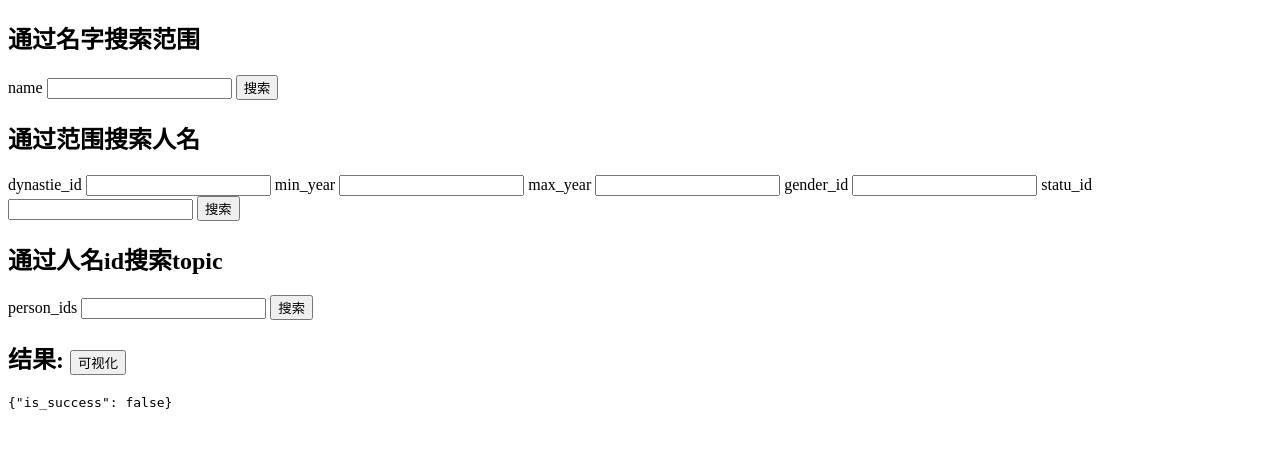
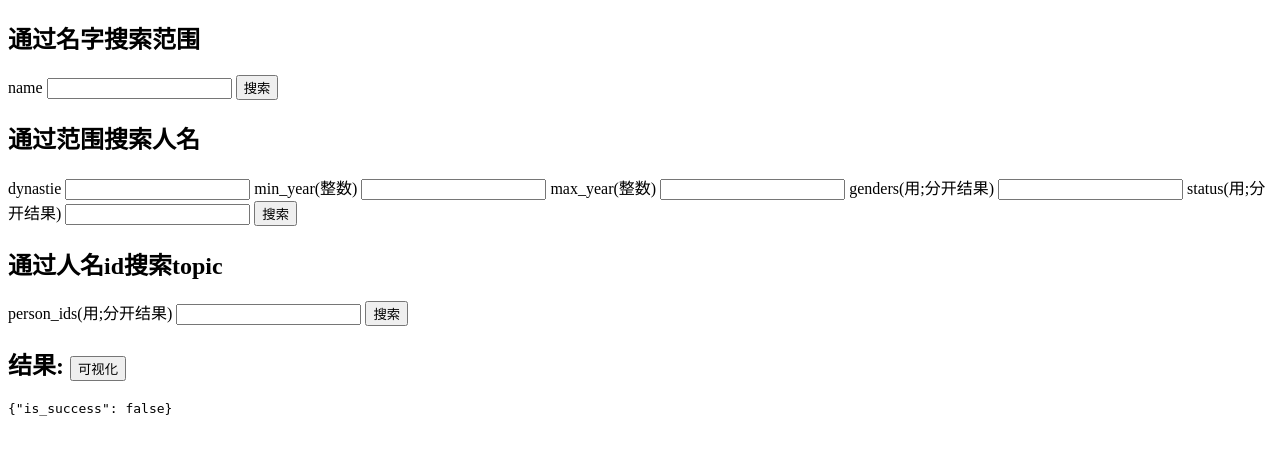
Before and after one commit to kuoluo1995/group_anaysis, a Django app: page /test_search_ranges_by_name/ in a window 1280 px wide. Shown: the top 455 px of the page. Run offline with Django 3.2, Linux system fonts and the light colour scheme; parts of the project's set-up code (start-up, migrations or seed data) failed here and were passed over.

Commit message:
update test

```diff
--- a/group_anaysis/urls.py
+++ b/group_anaysis/urls.py
@@ -4,11 +4,12 @@ from group_anaysis import view
 
 urlpatterns = [
     # debug
-    path('test/', view.test_html),
+    path('test_init_ranges/', view.test_init_ranges),
     path('test_search_ranges_by_name/', view.test_search_ranges_by_name),
     path('test_search_person_by_ranges/', view.test_search_person_by_ranges),
     path('test_search_topics_by_person_ids/', view.test_search_topics_by_person_ids),
     # online
+    path('init_ranges/', view.init_ranges),
     path('search_ranges_by_name/', view.search_ranges_by_name),
     path('search_person_by_ranges/', view.search_person_by_ranges),
     path('search_topics_by_person_ids/', view.search_topics_by_person_ids),
--- a/group_anaysis/view.py
+++ b/group_anaysis/view.py
@@ -1,12 +1,16 @@
 import json
 from django.http import HttpResponse
-from django.shortcuts import render, render_to_response
+from django.shortcuts import render
 
-from services.service import get_ranges_by_name, get_person_by_ranges, get_topics_by_person_ids
+from services.service import get_ranges_by_name, get_person_by_ranges, get_topics_by_person_ids, get_init_ranges
 
 
-def test_html(request):
-    return render_to_response('test_post.html')
+def test_init_ranges(request):
+    request.encoding = 'utf-8'
+    result = get_init_ranges()
+    result['is_success'] = True
+    json_result = json.dumps(result)
+    return render(request, 'test_post.html', {'result': json_result})
 
 
 def test_search_ranges_by_name(request):
@@ -22,20 +26,19 @@ def test_search_ranges_by_name(request):
 def test_search_person_by_ranges(request):
     request.encoding = 'utf-8'
     result = {'is_success': False}
-    dynastie_id = min_year = max_year = gender_id = statu_id = None
-    if 'dynastie_id' in request.POST and request.POST['dynastie_id']:
-        dynastie_id = int(request.POST['dynastie_id'])
+    dynastie = min_year = max_year = genders = status = None
+    if 'dynastie' in request.POST and request.POST['dynastie']:
+        dynastie = request.POST['dynastie']
     if 'min_year' in request.POST and request.POST['min_year']:
         min_year = int(request.POST['min_year'])
     if 'max_year' in request.POST and request.POST['max_year']:
         max_year = int(request.POST['max_year'])
-    if 'gender_id' in request.POST and request.POST['gender_id']:
-        gender_id = int(request.POST['gender_id'])
-    if 'statu_id' in request.POST and request.POST['statu_id']:
-        statu_id = int(request.POST['statu_id'])
-    if dynastie_id is not None and (
-            min_year is not None or max_year is not None or gender_id is not None or statu_id is not None):
-        result = get_person_by_ranges(dynastie_id, min_year, max_year, gender_id, statu_id)
+    if 'genders' in request.POST and request.POST['genders']:
+        genders = request.POST['genders'].split(';')
+    if 'status' in request.POST and request.POST['status']:
+        status = request.POST['status'].split(';')
+    if dynastie is not None:
+        result = get_person_by_ranges(dynastie, min_year, max_year, genders, status)
         result['is_success'] = True
     json_result = json.dumps(result)
     return render(request, 'test_post.html', {'result': json_result})
@@ -53,6 +56,14 @@ def test_search_topics_by_person_ids(request):
     return render(request, 'test_post.html', {'result': json_result})
 
 
+def init_ranges(request):
+    request.encoding = 'utf-8'
+    result = get_init_ranges()
+    result['is_success'] = True
+    json_result = json.dumps(result)
+    return HttpResponse(json_result, content_type="application/json")
+
+
 def search_ranges_by_name(request):
     request.encoding = 'utf-8'
     result = {'is_success': False}
@@ -66,20 +77,19 @@ def search_ranges_by_name(request):
 def search_person_by_ranges(request):
     request.encoding = 'utf-8'
     result = {'is_success': False}
-    dynastie_id = min_year = max_year = gender_id = statu_id = None
-    if 'dynastie_id' in request.POST and request.POST['dynastie_id']:
-        dynastie_id = int(request.POST['dynastie_id'])
+    dynastie = min_year = max_year = genders = status = None
+    if 'dynastie' in request.POST and request.POST['dynastie']:
+        dynastie = request.POST['dynastie']
     if 'min_year' in request.POST and request.POST['min_year']:
         min_year = int(request.POST['min_year'])
     if 'max_year' in request.POST and request.POST['max_year']:
         max_year = int(request.POST['max_year'])
-    if 'gender_id' in request.POST and request.POST['gender_id']:
-        gender_id = int(request.POST['gender_id'])
-    if 'statu_id' in request.POST and request.POST['statu_id']:
-        statu_id = int(request.POST['statu_id'])
-    if dynastie_id is not None and (
-            min_year is not None or max_year is not None or gender_id is not None or statu_id is not None):
-        result = get_person_by_ranges(dynastie_id, min_year, max_year, gender_id, statu_id)
+    if 'genders' in request.POST and request.POST['genders'] and len(request.POST['genders']) > 0:
+        genders = request.POST['genders']
+    if 'status' in request.POST and request.POST['status'] and len(request.POST['status']) > 0:
+        status = request.POST['status']
+    if dynastie is not None:
+        result = get_person_by_ranges(dynastie, min_year, max_year, genders, status)
         result['is_success'] = True
     json_result = json.dumps(result)
     return HttpResponse(json_result, content_type="application/json")
--- a/services/common.py
+++ b/services/common.py
@@ -7,7 +7,7 @@ from utils import yaml_utils
 _labels = yaml_utils.read('./services/configs/labels.yaml')
 NodeLabels = _labels['node']
 EdgeLabels = _labels['edge']
-DAO = SqliteGraphDAO()
+DAO = SqliteGraphDAO('./dataset/graph.db')
 MetaPaths = build_meta_paths('./services/configs/meta_paths.yaml')
 
 
--- a/templates/test_post.html
+++ b/templates/test_post.html
@@ -7,7 +7,7 @@
 <body>
 <div>
     <h2>通过名字搜索范围</h2>
-    <form action="/search_ranges_by_name/" method="post">
+    <form action="/test_search_ranges_by_name/" method="post">
         <label for="name">name</label>
         <input type="text" name="name" id="name">
         <input type="submit" value="搜索">
@@ -15,24 +15,24 @@
 </div>
 <div>
     <h2>通过范围搜索人名</h2>
-    <form action="/search_person_by_ranges/" method="post">
-        <label for="dynastie_id">dynastie_id</label>
-        <input type="text" name="dynastie_id" id="dynastie_id">
-        <label for="min_year">min_year</label>
+    <form action="/test_search_person_by_ranges/" method="post">
+        <label for="dynastie">dynastie</label>
+        <input type="text" name="dynastie" id="dynastie">
+        <label for="min_year">min_year(整数)</label>
         <input type="text" name="min_year" id="min_year">
-        <label for="max_year">max_year</label>
+        <label for="max_year">max_year(整数)</label>
         <input type="text" name="max_year" id="max_year">
-        <label for="gender_id">gender_id</label>
-        <input type="text" name="gender_id" id="gender_id">
-        <label for="statu_id">statu_id</label>
-        <input type="text" name="statu_id" id="statu_id">
+        <label for="genders">genders(用;分开结果)</label>
+        <input type="text" name="genders" id="genders">
+        <label for="status">status(用;分开结果)</label>
+        <input type="text" name="status" id="status">
         <input type="submit" value="搜索">
     </form>
 </div>
 <div>
     <h2>通过人名id搜索topic</h2>
     <form action="/test_search_topics_by_person_ids/" method="post">
-        <label for="person_ids">person_ids</label>
+        <label for="person_ids">person_ids(用;分开结果)</label>
         <input type="text" name="person_ids" id="person_ids">
         <input type="submit" value="搜索">
     </form>
```
Also changed, not shown: services/dao.py (+24 -4 lines), services/service.py (+32 -14 lines).
